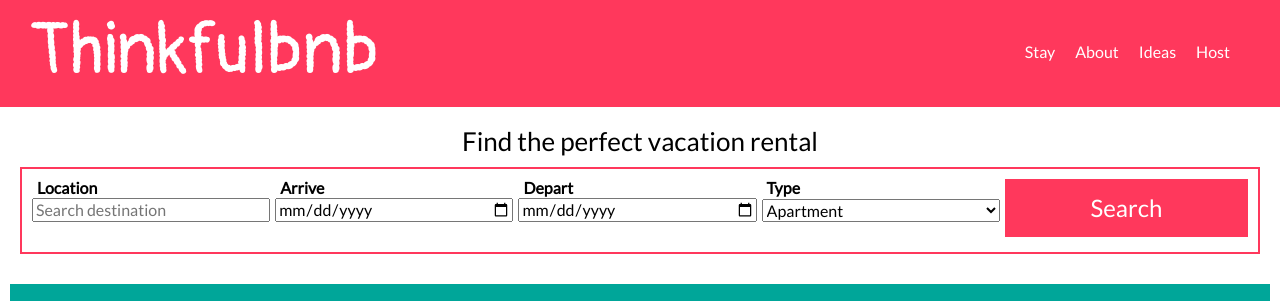
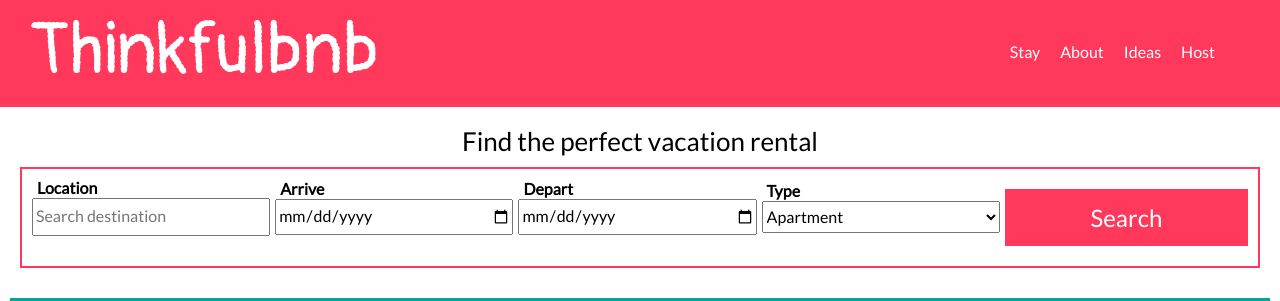
Before and after one commit to ntbell/thinkfulbnb, a plain HTML site: page index.html in a window 1280 px wide. Shown: the top 301 px of the page. Drawn offline with nearby package versions, Linux system fonts and the light colour scheme.

Commit message:
resizing logo and input boxes

```diff
--- a/style.css
+++ b/style.css
@@ -83,13 +83,13 @@ header a {
 
 .logo {
   font-family: "Pangolin", cursive;
-  font-size: 72px;
+  font-size: 40px;
 }
 
 header nav ul {
   display: flex;
   justify-content: center;
-  padding-left: 0;
+  padding-right: 15px;
   padding-bottom: 20px;
 }
 
@@ -117,6 +117,7 @@ form {
 
 .form-item {
   display: flex;
+  align-content: space-between;
   justify-content: space-between;
 }
 
@@ -126,9 +127,10 @@ form label {
 }
 
 form select,
-form input {
+form input, form option {
   margin-bottom: 20px;
   margin-right: 5px;
+  width: 150px;
 }
 
 form button {
@@ -194,11 +196,21 @@ footer p {
   .form-item {
     flex: 1;
     flex-direction: column;
+    min-width: 100px;
+    align-content: center;
+    justify-content: center;
+  }
+
+  form select, form input, form option {
+    min-height: 2rem;
+    width: auto;
   }
 
   .logo {
     display: flex;
     flex: 1;
+    padding-right: 0px;
     justify-content: left;
+    font-size: 72px;
   }
 }
```
